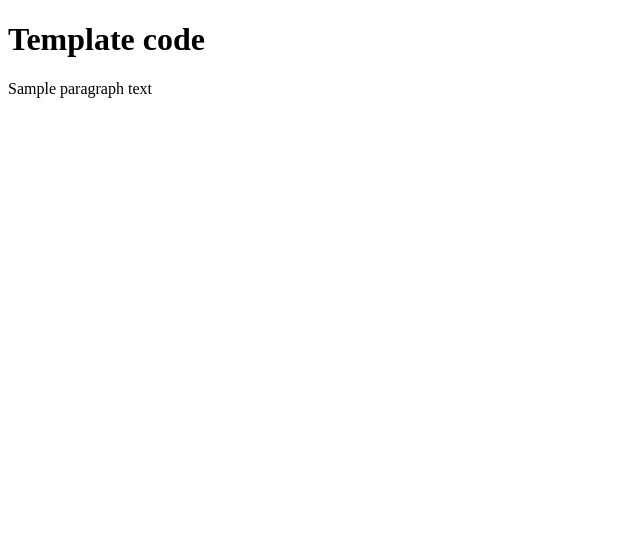
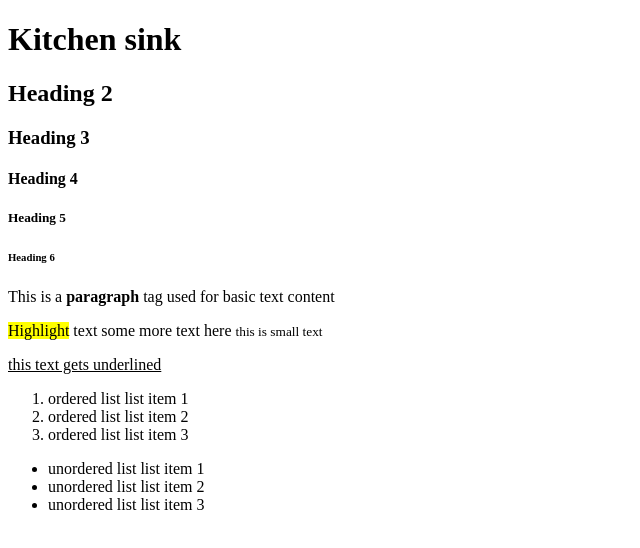
Before and after one commit to lin659/html5-css3-class, a plain HTML site: page kitchen-sink.html in a window 1280 px wide. Shown: the whole page, without its empty margins (0-640 px from the left). Drawn offline with Linux system fonts and the light colour scheme.

Commit message:
Initial week2 in class work

```diff
--- a/kitchen-sink.html
+++ b/kitchen-sink.html
@@ -2,10 +2,38 @@
 <html lang="en">
 <head>
     <meta charset="utf-8">
-    <title>template code</title>
+    <title>Kitchen sink</title>
+    <meta name="author" content="L" />
+    <meta name="description" content="my super cool site" />
 </head>
 <body>
-    <h1>Template code</h1>
-    <p>Sample paragraph text</p>
+    <h1>Kitchen sink</h1>
+    <h2>Heading 2</h2>
+    <h3>Heading 3</h3>
+    <h4>Heading 4</h4>
+    <h5>Heading 5</h5>
+    <h6>Heading 6</h6>
+
+    <p>This is a <strong>paragraph</strong> tag used for basic text content</p>
+
+    <p><mark>Highlight</mark> text some more text here
+        <small>this is small text</small>
+    </p>
+    <p>
+        <u>this text gets underlined</u>
+    </p>
+
+    <ol>
+        <li>ordered list list item 1</li>
+        <li>ordered list list item 2</li>
+        <li>ordered list list item 3</li>
+    </ol>
+
+    <ul>
+        <li>unordered list list item 1</li>
+        <li>unordered list list item 2</li>
+        <li>unordered list list item 3</li>
+
+    </ul>
 </body>
 </html>
```
Also changed, not shown: 5 other files.
